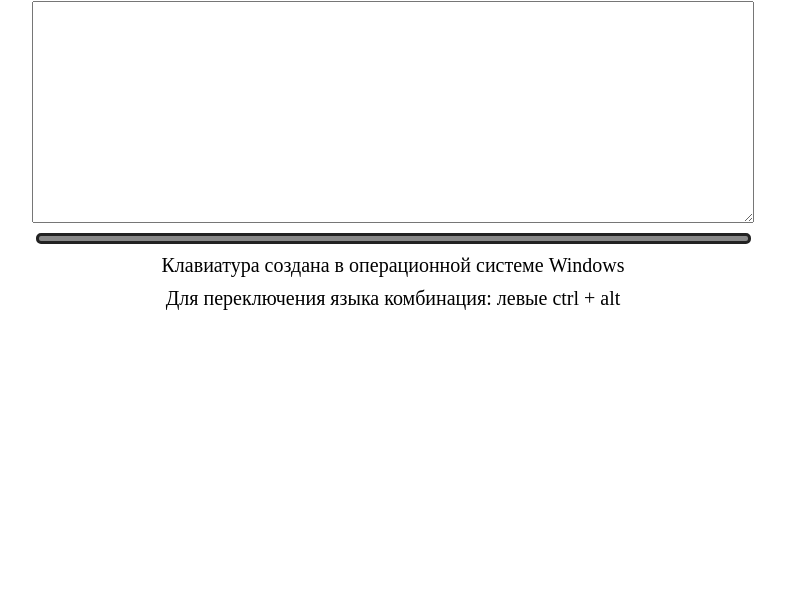
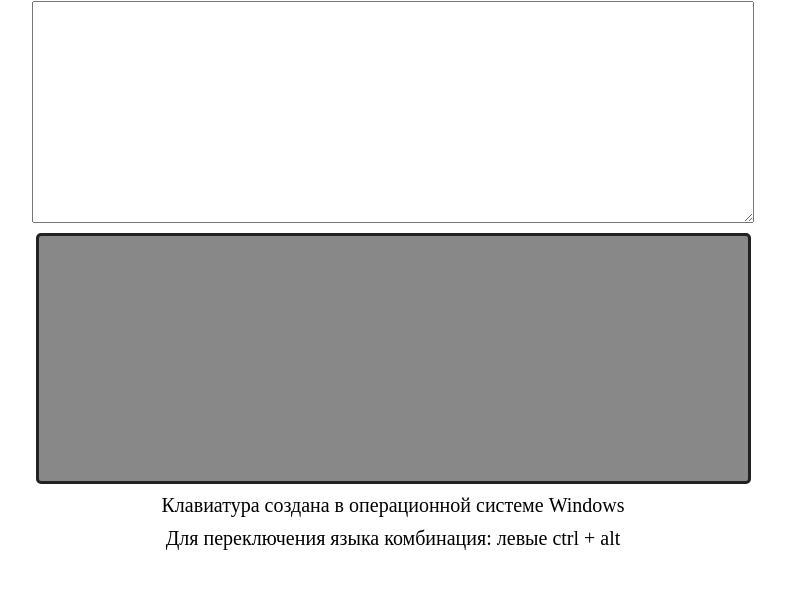
Before and after one commit to IrinaMIrina/virtual-keyboard, a website: page src/index.html in a window 1280 px wide. Shown: the part 53-642 px from the top of the page, without its empty margins (247-1032 px from the left). Drawn offline with Linux system fonts and the light colour scheme.

Commit message:
feat: add five empty rows into keyboard

```diff
--- a/src/script.js
+++ b/src/script.js
@@ -15,9 +15,34 @@ textarea.classList.add("title");
 document.querySelector(".wrapper").append(textarea);
 
 const div2 = document.createElement('div');
-div2.className = "body--keyboard keyboard";
+div2.className = "keyboard";
 div2.classList.add("keyboard");
 document.querySelector(".wrapper").append(div2);
+
+const row1 = document.createElement('div');
+row1.className = "row";
+row1.classList.add("row");
+document.querySelector(".keyboard").append(row1);
+
+const row2 = document.createElement('div');
+row2.className = "row";
+row2.classList.add("row");
+document.querySelector(".keyboard").append(row2);
+
+const row3 = document.createElement('div');
+row3.className = "row";
+row3.classList.add("row");
+document.querySelector(".keyboard").append(row3);
+
+const row4 = document.createElement('div');
+row4.className = "row";
+row4.classList.add("row");
+document.querySelector(".keyboard").append(row4);
+
+const row5 = document.createElement('div');
+row5.className = "row";
+row5.classList.add("row");
+document.querySelector(".keyboard").append(row5);
 
 const description = document.createElement('p');
 description.className = "description";
--- a/src/style.css
+++ b/src/style.css
@@ -31,3 +31,25 @@
     text-align: center;
     font-size: 20px;
 }
+.keyboard .row {
+    clear: both;
+    width: 100%;
+    height: 40px;
+    margin-bottom: 8px
+}
+
+.keyboard .key {
+    float: left;
+    width: 40px;
+    height: 40px;
+    margin-left: 6px;
+    font-weight: 500;
+    line-height: 40px;
+    text-align: center;
+    color: #ffffff;
+    background: #444444;
+    border-radius: 3px;
+    cursor: pointer;
+    user-select: none;
+    transition: border-radius 0.3s, background-color 0.3s
+}
```
Also changed, not shown: .eslintrc.json.
